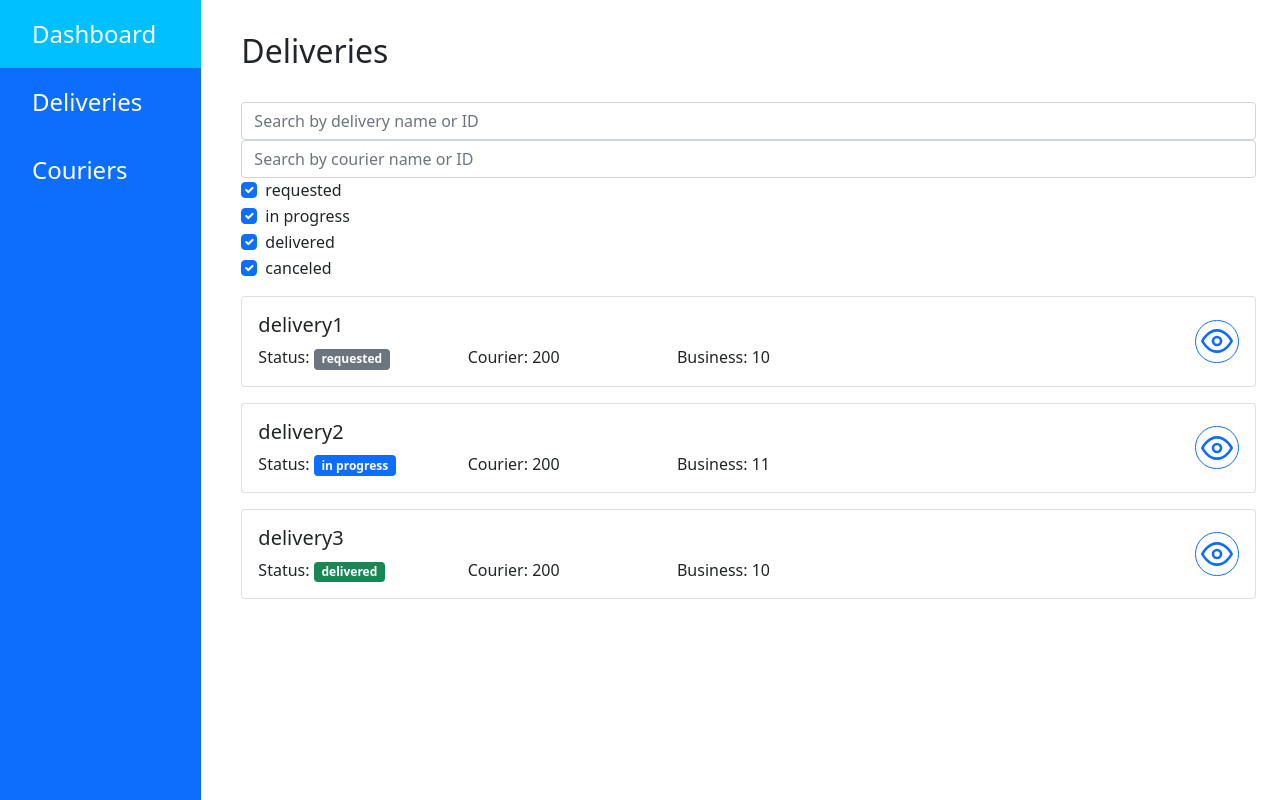
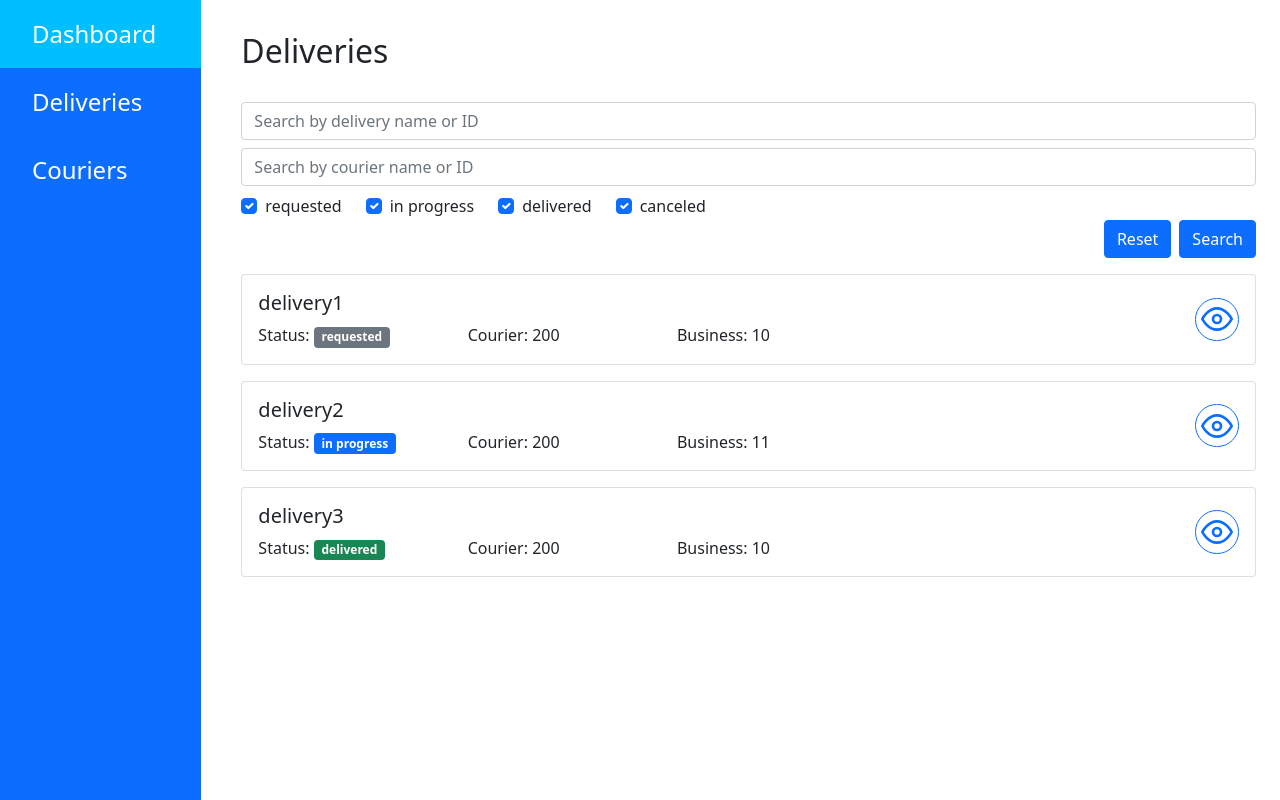
Before and after one commit to bernas04/DeliverMe, a React (Create React App) app in the folder webapp/: page /deliveries in a window 1280 px wide. Built offline with nearby package versions, Linux system fonts and the light colour scheme.

Commit message:
Add seach elements to other pages

```diff
--- a/webapp/src/components/CheckboxGroup/index.js
+++ b/webapp/src/components/CheckboxGroup/index.js
@@ -19,6 +19,7 @@ const CheckboxGroup = ({values, selectedValues, setSelectedValues}) => {
                 values.map(val =>
                 <Form.Check
                     key={val}
+                    className="d-inline-block me-4"
                     type="checkbox"
                     label={val}
                     onChange={(e)=>updateValue(e, val)}
--- a/webapp/src/pages/Couriers/index.js
+++ b/webapp/src/pages/Couriers/index.js
@@ -1,5 +1,5 @@
 import React from "react";
-import { Container } from "react-bootstrap";
+import { Container, Form, Button } from "react-bootstrap";
 import CourierCard from './Components/CourierCard'
 
 const Couriers = () => {
@@ -24,7 +24,15 @@ const Couriers = () => {
         <Container>
             <h2 className="my-2">Couriers</h2>
 
+            <br />
+            <Form.Group className="mb-2">
+                <Form.Control type="text" placeholder="Search by courier name or ID" />
+            </Form.Group>
 
+            <div className="d-flex justify-content-end">
+                <Button className="me-2">Reset</Button>
+                <Button>Search</Button>
+            </div>
 
 
             {
--- a/webapp/src/pages/Dashboard/index.js
+++ b/webapp/src/pages/Dashboard/index.js
@@ -1,12 +1,16 @@
 import React from "react";
+import { Container } from "react-bootstrap";
 
 const Dashboard = () => {
 
 
     return(
-        <div>
-            dashboard
-        </div>
+        <Container>
+            <h2>Delivery Stats</h2>
+            ...
+
+            <h2>Courier Stats</h2>
+        </Container>
     );
 };
 export default Dashboard;
--- a/webapp/src/pages/Deliveries/index.js
+++ b/webapp/src/pages/Deliveries/index.js
@@ -1,5 +1,5 @@
 import React, { useEffect, useState } from "react";
-import { Container, Form } from "react-bootstrap";
+import { Button, Container, Form } from "react-bootstrap";
 import CheckboxGroup from "../../components/CheckboxGroup";
 import DeliveryCard from './Components/DeliveryCard'
 
@@ -43,14 +43,18 @@ const Deliveries = () => {
             <h2 className="my-2">Deliveries</h2>
 
             <br />
-            <Form.Group>
+            <Form.Group className="mb-2">
                 <Form.Control type="text" placeholder="Search by delivery name or ID" />
             </Form.Group>
-            <Form.Group>
+            <Form.Group className="mb-2">
                 <Form.Control type="text" placeholder="Search by courier name or ID" />
             </Form.Group>
 
             <CheckboxGroup values={possibleStates} selectedValues={selectedStates} setSelectedValues={setSelectedStates} />
+            <div className="d-flex justify-content-end">
+                <Button className="me-2">Reset</Button>
+                <Button>Search</Button>
+            </div>
 
             {
                 testItems.map(item => <DeliveryCard key={item.id} deliveryDetails={item} />)
```
